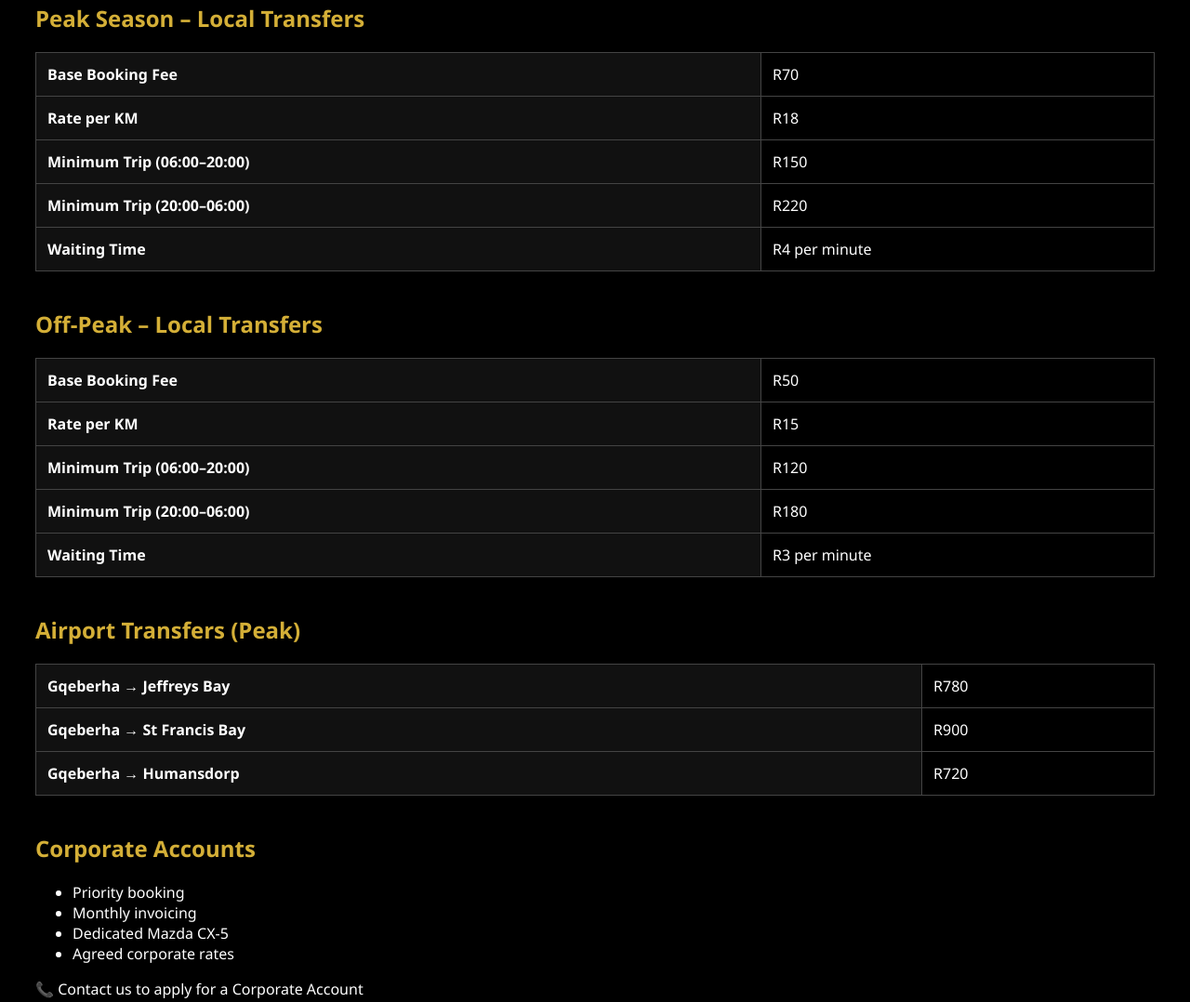
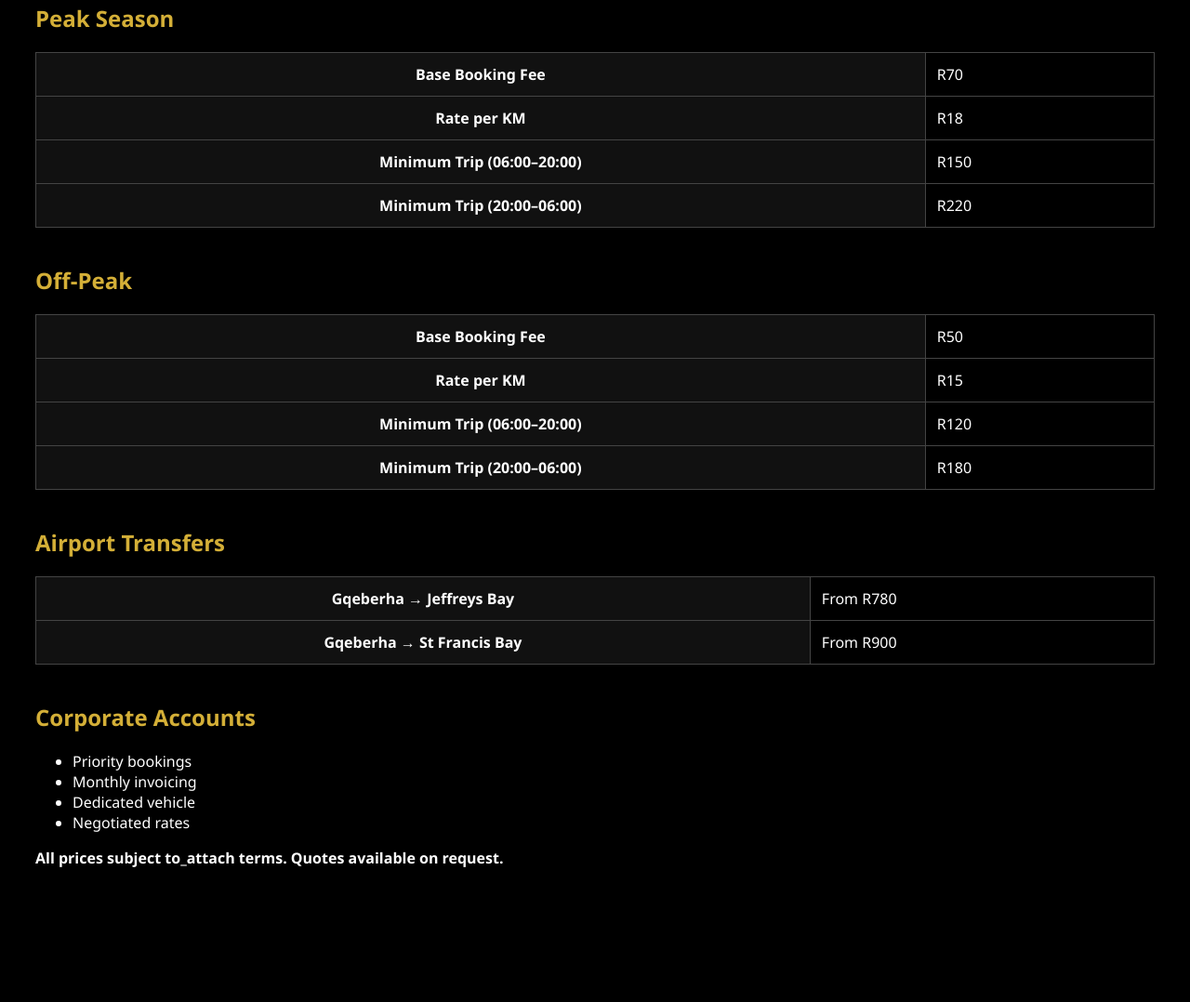
Before and after one commit to AxionRoute-Mobility-Transport-Solutions/axion-mobility, a plain HTML site: page pricing.html in a window 1280 px wide. Shown: the part 121-1199 px from the top of the page at 93% size. After the commit the page ends 1109 px from the top, so only its background shows below. Drawn offline with Linux system fonts and the light colour scheme.

Commit message:
Update pricing.html

```diff
--- a/pricing.html
+++ b/pricing.html
@@ -3,16 +3,14 @@
 <head>
 <meta charset="UTF-8">
 <meta name="viewport" content="width=device-width, initial-scale=1.0">
-
-<title>Axion Route | Pricing & Corporate Accounts</title>
-
+<title>Axion Route | Pricing</title>
 <link rel="icon" href="logo.png">
 
 <style>
 body{font-family:Segoe UI;background:#000;color:#fff;padding:30px}
 h1,h2{color:#d4af37}
 table{width:100%;border-collapse:collapse;margin-bottom:40px}
-th,td{border:1px solid #444;padding:12px;text-align:left}
+th,td{border:1px solid #444;padding:12px}
 th{background:#111}
 </style>
 </head>
@@ -21,40 +19,37 @@ th{background:#111}
 
 <h1>Pricing & Tariffs</h1>
 
-<h2>Peak Season – Local Transfers</h2>
+<h2>Peak Season</h2>
 <table>
 <tr><th>Base Booking Fee</th><td>R70</td></tr>
 <tr><th>Rate per KM</th><td>R18</td></tr>
 <tr><th>Minimum Trip (06:00–20:00)</th><td>R150</td></tr>
 <tr><th>Minimum Trip (20:00–06:00)</th><td>R220</td></tr>
-<tr><th>Waiting Time</th><td>R4 per minute</td></tr>
 </table>
 
-<h2>Off-Peak – Local Transfers</h2>
+<h2>Off-Peak</h2>
 <table>
 <tr><th>Base Booking Fee</th><td>R50</td></tr>
 <tr><th>Rate per KM</th><td>R15</td></tr>
 <tr><th>Minimum Trip (06:00–20:00)</th><td>R120</td></tr>
 <tr><th>Minimum Trip (20:00–06:00)</th><td>R180</td></tr>
-<tr><th>Waiting Time</th><td>R3 per minute</td></tr>
 </table>
 
-<h2>Airport Transfers (Peak)</h2>
+<h2>Airport Transfers</h2>
 <table>
-<tr><th>Gqeberha → Jeffreys Bay</th><td>R780</td></tr>
-<tr><th>Gqeberha → St Francis Bay</th><td>R900</td></tr>
-<tr><th>Gqeberha → Humansdorp</th><td>R720</td></tr>
+<tr><th>Gqeberha → Jeffreys Bay</th><td>From R780</td></tr>
+<tr><th>Gqeberha → St Francis Bay</th><td>From R900</td></tr>
 </table>
 
 <h2>Corporate Accounts</h2>
 <ul>
-<li>Priority booking</li>
+<li>Priority bookings</li>
 <li>Monthly invoicing</li>
-<li>Dedicated Mazda CX-5</li>
-<li>Agreed corporate rates</li>
+<li>Dedicated vehicle</li>
+<li>Negotiated rates</li>
 </ul>
 
-<p>📞 Contact us to apply for a Corporate Account</p>
+<p><strong>All prices subject to_attach terms. Quotes available on request.</strong></p>
 
 </body>
 </html>
```
